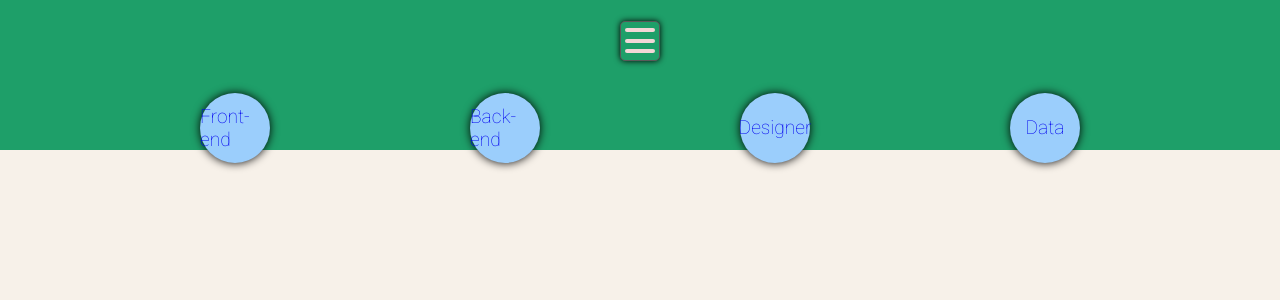
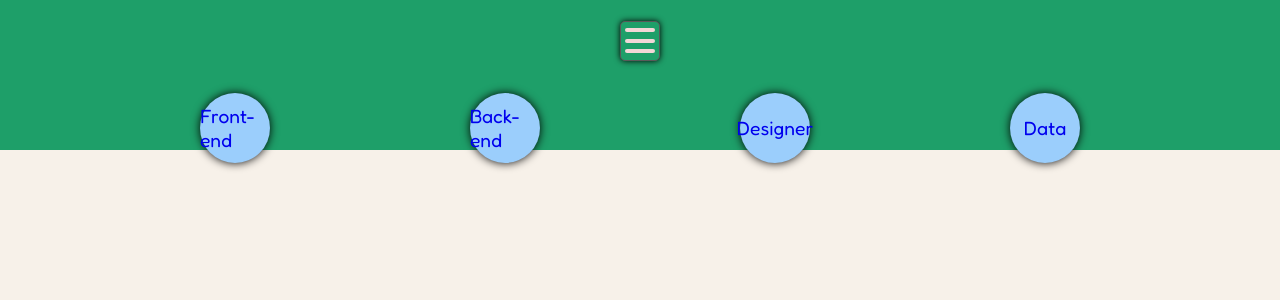
Before and after one commit to jessicapecheux/fantasy_code, a PHP site: page / in a window 1280 px wide. Shown: the top 300 px of the page. Run offline with PHP 8.4, Linux system fonts and the light colour scheme.

Commit message:
Add new font at style.css

```diff
--- a/assets/css/_ourteam.css
+++ b/assets/css/_ourteam.css
@@ -2,14 +2,14 @@
 
 body {
     background-color: #F7F1E9;
-    font-family: 'Roboto', sans-serif;
+    font-family: 'Fredoka', sans-serif;
     color: #47570f;
     font-size: 1.2rem;
 
 }
 
 h1 {
-    font-family: 'Roboto', sans-serif;
+    font-family: 'Fredoka', sans-serif;
     text-align: center;
     color: #f5f2ed;
 }
--- a/assets/css/style.css
+++ b/assets/css/style.css
@@ -1,15 +1,15 @@
 
 @import url(_header.css);
-@import url(/assets/css/_ourteam.css);
+@import url(_ourteam.css);
 
 
 
-@import url('https://fonts.googleapis.com/css2?family=Roboto:wght@100;700&display=swap');
+@import url('https://fonts.googleapis.com/css2?family=Fredoka:wght@300;400;500;600;700&family=Roboto:wght@100;700&display=swap');
 
 root {
     --backgound-first-color:#1E9F69;
     --background-second-color:#E97101;
-    --font-primary: font-family: 'Roboto', sans-serif;
+    --font-primary: font-family: 'Fredoka', sans-serif;
 }
 
 * {
```
Also changed, not shown: _ourteam.php (renamed from _ourteam.html, +2 -12 lines).
